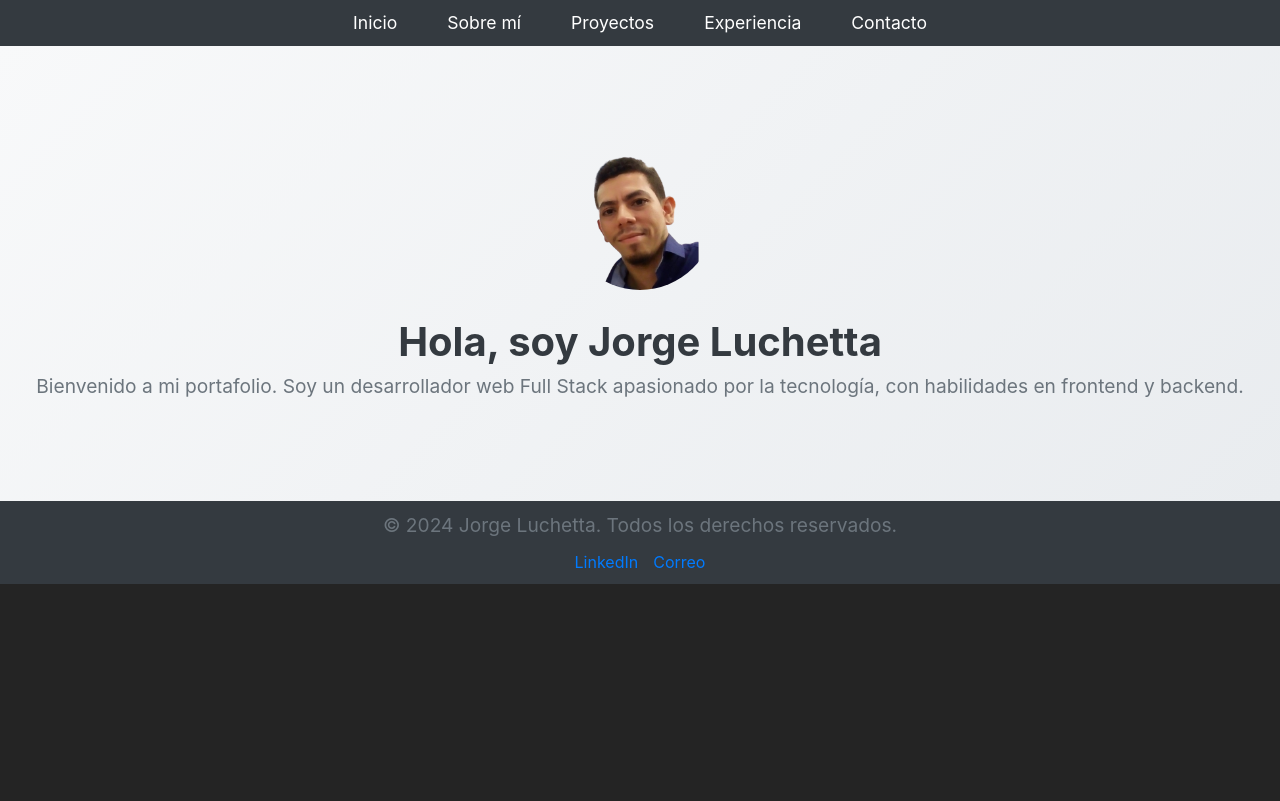
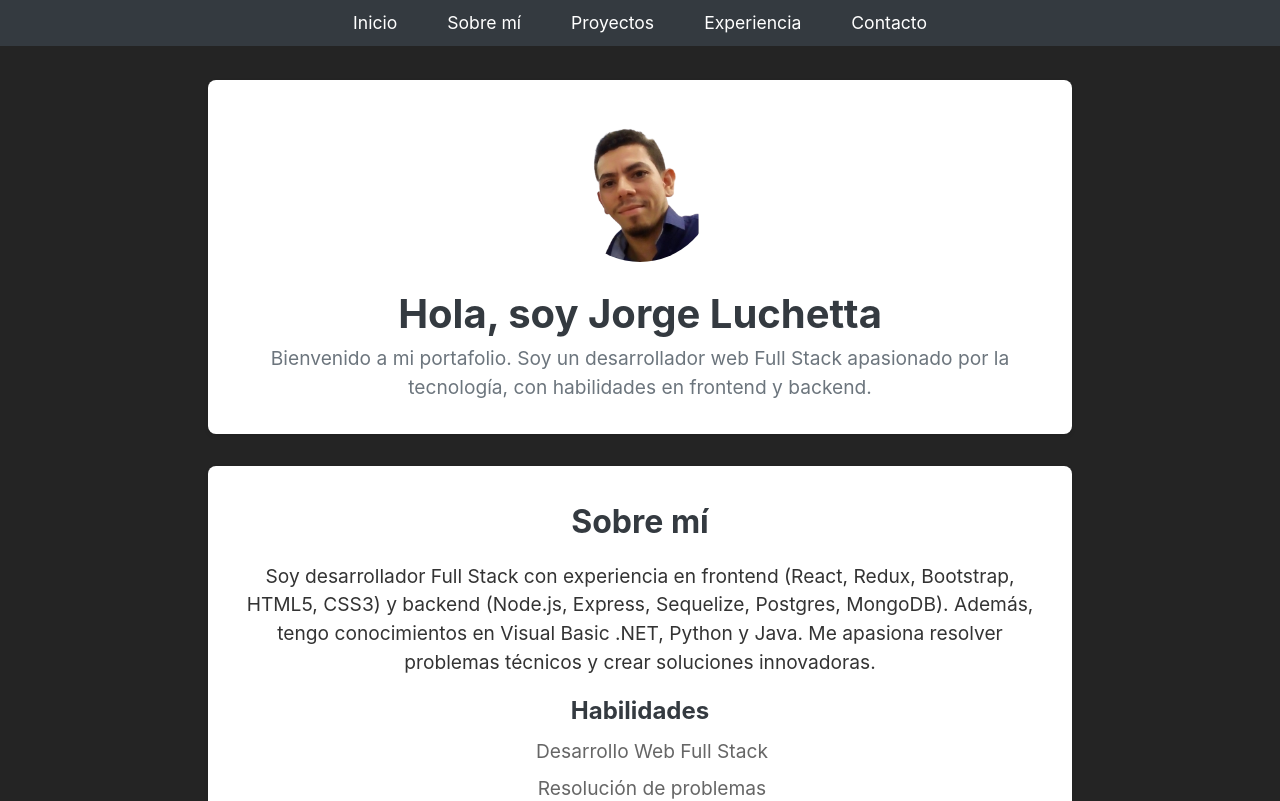
Before and after one commit to jluchett/jluchett.github.io, a React (Vite) app: page / in a window 1280 px wide. Shown: the top 801 px of the page. Built offline with nearby package versions, Linux system fonts and the light colour scheme.

Commit message:
Cambios en About

```diff
--- a/src/App.jsx
+++ b/src/App.jsx
@@ -6,6 +6,7 @@
 import Home from './pages/Home';
 import Header from './components/Header';
 import Footer from './components/Footer';
+import About from './pages/About';
 
 function App() {
   return (
@@ -13,6 +14,7 @@
 
       <Header/>
       <Home/>
+      <About/>
       <Footer/>
     </div>
   );
--- a/src/pages/About.jsx
+++ b/src/pages/About.jsx
@@ -1,3 +1,4 @@
+// eslint-disable-next-line no-unused-vars
 import React from 'react';
 import '../styles/about.css';
 
--- a/src/styles/about.css
+++ b/src/styles/about.css
@@ -9,7 +9,7 @@
 
   .aboutContainer h2 {
     font-size: 2rem;
-    color: #007BFF;
+    color: #343a40;
     margin-bottom: 1rem;
   }
 
@@ -21,12 +21,12 @@
 
   .aboutContainer h3 {
     font-size: 1.5rem;
-    color: #007BFF;
+    color: #343a40;
     margin-bottom: 0.5rem;
   }
 
   .aboutContainer ul {
-    list-style-type: disc;
+    list-style-type:none;
     padding-left: 1.5rem;
   }
 
--- a/src/styles/home.css
+++ b/src/styles/home.css
@@ -1,7 +1,11 @@
 .section {
-  padding: 100px 0;
-  text-align: center;
-  background: linear-gradient(135deg, #f8f9fa, #e9ecef);
+  padding: 2rem;
+  background-color: #fff;
+  border-radius: 8px;
+  box-shadow: 0 2px 4px rgba(0, 0, 0, 0.1);
+  max-width: 800px;
+  margin: 2rem auto;
+  margin-top: 40px;
 }
 
 .title {
```
